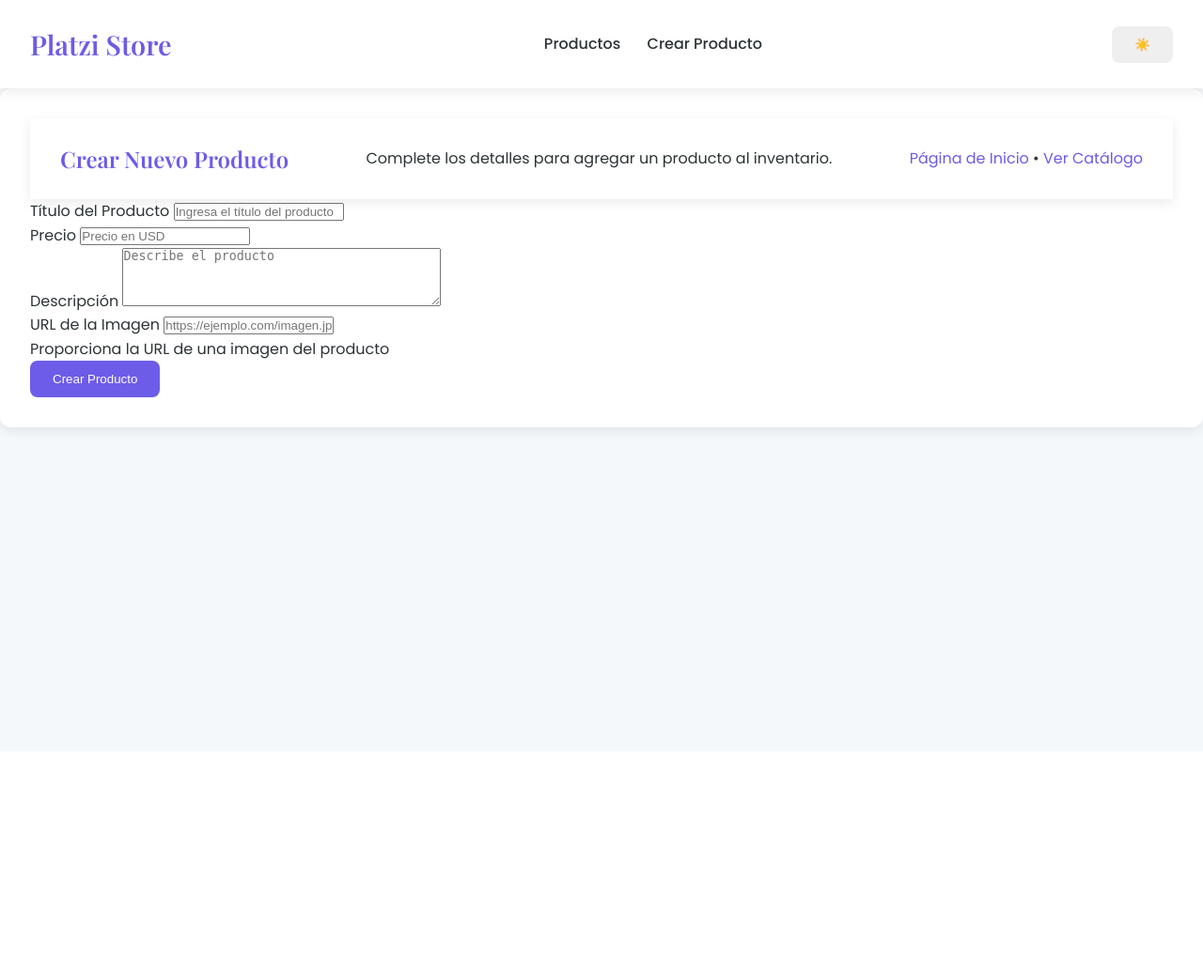
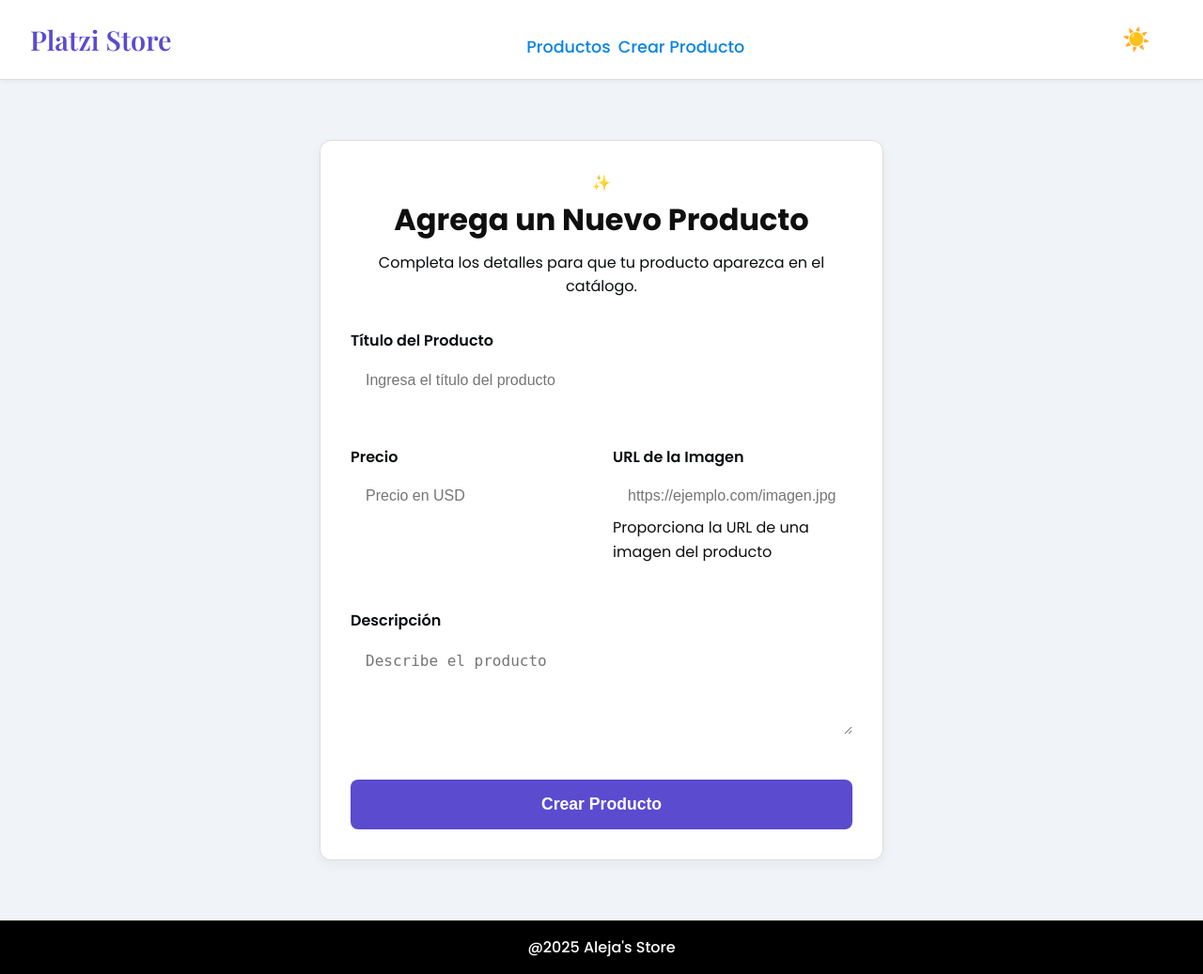
Before and after one commit to aleja898/API_Platzi_1, a Django app: page /products/create/ in a window 1280 px wide. Shown: the whole page at 94% size. Before the commit the page ends 465 px from the top, so only its background shows below. Run offline with Django 5.2, Linux system fonts and the light colour scheme.

Commit message:
Creamos carpetas de estilos

```diff
--- a/Platzi_Store_APP/Products/Templates/base.html
+++ b/Platzi_Store_APP/Products/Templates/base.html
@@ -9,6 +9,9 @@
     <link href="https://fonts.googleapis.com/css2?family=Poppins:wght@300;400;500;600;700&family=Playfair+Display:wght@400;500;600&display=swap" rel="stylesheet">
     {% load static %}
     <link rel="stylesheet" href="{% static 'css/styles.css' %}">
+    <link rel="stylesheet" href="{% static 'css/forms.css' %}">
+    <link rel="stylesheet" href="{% static 'css/products.css' %}">
+    <link rel="stylesheet" href="{% static 'css/home.css' %}">
 </head>
 <body class="light-mode">
     <header class="header">
@@ -24,6 +27,9 @@
         {% block content %}{% endblock %}
     </main>
 
+    <div class="footer" background-color: black, color: white>
+        <p> @2025 Aleja's Store </p>
+    </div>
     <div class="toast-container">
         {% if messages %}
             {% for message in messages %}
--- a/Platzi_Store_APP/Products/Templates/create_product.html
+++ b/Platzi_Store_APP/Products/Templates/create_product.html
@@ -9,13 +9,9 @@
 <div class="form-page">
     <div class="card form-card">
         <div class="header">
-            <h2>Crear Nuevo Producto</h2>
-            <p>Complete los detalles para agregar un producto al inventario.</p>
-            <div class="nav-links">
-                <a href="{% url 'home' %}" class="btn-link">Página de Inicio</a>
-                <span>•</span>
-                <a href="{% url 'consult_products' %}" class="btn-link">Ver Catálogo</a>
-            </div>
+            <div class="header-icon">✨</div>
+            <h2>Agrega un Nuevo Producto</h2>
+            <p>Completa los detalles para que tu producto aparezca en el catálogo.</p>
         </div>
 
         {% if messages %}
@@ -33,7 +29,7 @@
             <div class="message-container error">
                 <span>❌</span>
                 <div>
-                    <strong>Por favor, corrija los siguientes errores:</strong>
+                    <strong>Por favor, revisa los errores en el formulario:</strong>
                     <ul>
                         {% for field, errors in form.errors.items %}
                             {% for error in errors %}
@@ -47,13 +43,29 @@
 
         <form method="post" novalidate>
             {% csrf_token %}
-            {% for field in form %}
-                <div class="form-group">
-                    <label for="{{ field.id_for_label }}">{{ field.label }}</label>
-                    {{ field }}
-                    {% if field.help_text %}<div class="help-text">{{ field.help_text }}</div>{% endif %}
+
+            <div class="form-grid">
+                <div class="form-group grid-full">
+                    <label for="{{ form.title.id_for_label }}">{{ form.title.label }}</label>
+                    {{ form.title }}
                 </div>
-            {% endfor %}
+
+                <div class="form-group grid-half">
+                    <label for="{{ form.price.id_for_label }}">{{ form.price.label }}</label>
+                    {{ form.price }}
+                </div>
+
+                <div class="form-group grid-half">
+                    <label for="{{ form.images.id_for_label }}">{{ form.images.label }}</label>
+                    {{ form.images }}
+                    <div class="help-text">{{ form.images.help_text }}</div>
+                </div>
+
+                <div class="form-group grid-full">
+                    <label for="{{ form.description.id_for_label }}">{{ form.description.label }}</label>
+                    {{ form.description }}
+                </div>
+            </div>
 
             <button type="submit" class="btn btn-primary form-button">
                 Crear Producto
--- a/Platzi_Store_APP/Products/static/css/forms.css
+++ b/Platzi_Store_APP/Products/static/css/forms.css
@@ -140,3 +140,18 @@
 .confirm-delete-btn, .cancel-delete-btn {
     width: 100%;
 }
+.form-grid {
+    display: grid;
+    grid-template-columns: 1fr;
+    gap: 1.5rem;
+}
+
+@media (min-width: 768px) {
+    .form-grid {
+        grid-template-columns: repeat(2, 1fr);
+    }
+
+    .grid-full {
+        grid-column: 1 / -1;
+    }
+}
--- a/Platzi_Store_APP/Products/static/css/home.css
+++ b/Platzi_Store_APP/Products/static/css/home.css
@@ -48,3 +48,11 @@
         transform: scale(1);
     }
 }
+.footer {
+    background-color: black;
+    color: white;
+    padding: 1rem;
+    text-align: center;
+    margin-top: 2rem;
+    font-weight: 500;
+}
--- a/Platzi_Store_APP/Products/static/css/styles.css
+++ b/Platzi_Store_APP/Products/static/css/styles.css
@@ -1,90 +1,120 @@
-/* Paleta de colores: Modernos y Vivos */
 :root {
-    --color-primary: #6c5ce7; /* Morado/Púrpura */
-    --color-secondary: #00cec9; /* Turquesa */
-    --color-accent: #ff7675; /* Rojo Coral */
-    --color-text-dark: #2d3436; /* Gris Oscuro para texto */
-    --color-text-light: #dfe6e9; /* Gris Claro para texto en modo oscuro */
-    --color-bg-light: #f5f8fa; /* Fondo muy claro */
-    --color-bg-dark: #1f2a3a; /* Fondo oscuro */
-    --color-card-bg-light: #ffffff;
-    --color-card-bg-dark: #2c3e50;
-    --color-border-light: #c9d0d6;
-    --color-border-dark: #4a5d6e;
-    --box-shadow: 0 4px 12px rgba(0, 0, 0, 0.08);
+    /* Paleta de colores: Azul y Morado */
+    --color-primary: #5a4bcf; /* Un morado profundo */
+    --color-secondary: #0984e3; /* Un azul vibrante */
+    --color-accent: #ff7675; /* Rojo para acentos (errores, etc.) */
+    --color-bg: #f0f4f8; /* Fondo claro y suave */
+    --color-bg-dark: #1e2a3a; /* Fondo oscuro para el modo oscuro */
+    --color-card-bg: #ffffff; /* Fondo de tarjetas claro */
+    --color-card-bg-dark: #2c3e50; /* Fondo de tarjetas oscuro */
+    --color-text: #0f0f0f; /* Color de texto principal */
+    --color-text-dark: #0a0d0f; /* Color de texto en modo oscuro */
+    --color-border: #dcdcdc; /* Color de borde para elementos */
 }
 
-/* Modo oscuro */
-body.dark-mode {
-    --color-text-dark: #dfe6e9;
-    --color-text-light: #2d3436;
-    --color-bg-light: #1f2a3a;
-    --color-bg-dark: #f5f8fa;
-    --color-card-bg-light: #2c3e50;
-    --color-card-bg-dark: #ffffff;
-    --color-border-light: #4a5d6e;
-    --color-border-dark: #c9d0d6;
+.dark-mode {
+    --color-bg: var(--color-bg-dark);
+    --color-card-bg: var(--color-card-bg-dark);
+    --color-text: var(--color-text-dark);
+    --color-border: #444;
 }
 
-/* Estilos generales */
+/* Reset y estilos base */
 * {
-    box-sizing: border-box;
     margin: 0;
     padding: 0;
+    box-sizing: border-box;
 }
 
 body {
     font-family: 'Poppins', sans-serif;
-    background-color: var(--color-bg-light);
-    color: var(--color-text-dark);
+    background-color: var(--color-bg);
+    color: var(--color-text);
     line-height: 1.6;
     transition: background-color 0.3s ease, color 0.3s ease;
-}
-
-h1, h2, h3, h4, h5, h6 {
-    font-family: 'Playfair Display', serif;
-    font-weight: 600;
-    color: var(--color-primary);
+    min-height: 100vh;
+    display: flex;
+    flex-direction: column;
 }
 
 a {
     text-decoration: none;
-    color: var(--color-primary);
-    transition: color 0.3s ease;
+    color: var(--color-secondary);
+    transition: color 0.2s ease;
 }
 
 a:hover {
-    color: var(--color-secondary);
+    color: var(--color-primary);
 }
 
 .container {
     max-width: 1200px;
     margin: 0 auto;
     padding: 2rem;
+    width: 100%;
 }
 
 .card {
-    background-color: var(--color-card-bg-light);
+    background-color: var(--color-card-bg);
+    border: 1px solid var(--color-border);
     border-radius: 12px;
-    box-shadow: var(--box-shadow);
     padding: 2rem;
-    transition: transform 0.3s ease, box-shadow 0.3s ease, background-color 0.3s ease;
+    box-shadow: 0 4px 12px rgba(0, 0, 0, 0.05);
+    transition: background-color 0.3s ease, box-shadow 0.3s ease;
 }
 
-.card:hover {
-    transform: translateY(-5px);
-    box-shadow: 0 8px 20px rgba(0, 0, 0, 0.15);
+/* Header y Navegación */
+header {
+    background-color: var(--color-card-bg);
+    border-bottom: 1px solid var(--color-border);
+    padding: 1rem 2rem;
+    display: flex;
+    justify-content: space-between;
+    align-items: center;
+    box-shadow: 0 2px 4px rgba(0, 0, 0, 0.05);
+    transition: background-color 0.3s ease, border-color 0.3s ease;
+}
+
+header .logo {
+    font-family: 'Playfair Display', serif;
+    font-size: 1.8rem;
+    font-weight: 600;
+    color: var(--color-primary);
+}
+
+header nav {
+    display: flex;
+    gap: 1.5rem;
+}
+
+header nav .nav-link {
+    font-weight: 500;
+    font-size: 1.1rem;
+    position: relative;
+}
+
+header nav .nav-link::after {
+    content: '';
+    position: absolute;
+    left: 0;
+    bottom: -5px;
+    width: 0;
+    height: 2px;
+    background-color: var(--color-primary);
+    transition: width 0.3s ease;
+}
+
+header nav .nav-link:hover::after {
+    width: 100%;
 }
 
 .btn {
     padding: 0.75rem 1.5rem;
+    border-radius: 8px;
+    font-weight: 600;
+    cursor: pointer;
     border: none;
-    border-radius: 8px;
-    font-weight: 500;
-    cursor: pointer;
-    transition: transform 0.2s ease, background-color 0.3s ease;
-    text-align: center;
-    display: inline-block;
+    transition: background-color 0.2s ease, transform 0.2s ease;
 }
 
 .btn-primary {
@@ -92,81 +122,64 @@
     color: #fff;
 }
 
-.btn-secondary {
-    background-color: var(--color-secondary);
-    color: #fff;
+.btn-primary:hover {
+    background-color: #4a3cb2;
+    transform: translateY(-2px);
 }
 
-.btn-accent {
-    background-color: var(--color-accent);
-    color: #fff;
+.btn-secondary {
+    background-color: transparent;
+    color: var(--color-primary);
+    border: 2px solid var(--color-primary);
 }
 
-.btn:hover {
+.btn-secondary:hover {
+    background-color: var(--color-primary);
+    color: #fff;
     transform: translateY(-2px);
-    filter: brightness(1.1);
 }
 
-.header {
-    display: flex;
-    justify-content: space-between;
-    align-items: center;
-    padding: 1.5rem 2rem;
-    background-color: var(--color-card-bg-light);
-    box-shadow: var(--box-shadow);
-    position: sticky;
-    top: 0;
-    z-index: 100;
-    transition: background-color 0.3s ease;
+#dark-mode-toggle {
+    background: none;
+    font-size: 1.5rem;
+    border: none;
+    cursor: pointer;
 }
 
-.logo {
-    font-family: 'Playfair Display', serif;
-    font-size: 1.8rem;
-    font-weight: 700;
-    color: var(--color-primary);
-}
-
-.nav-links .nav-link {
-    margin-left: 1.5rem;
-    color: var(--color-text-dark);
-    font-weight: 500;
-}
-
-.nav-links .nav-link:hover {
-    color: var(--color-secondary);
-}
-
+/* Toasts (mensajes) */
 .toast-container {
     position: fixed;
-    top: 2rem;
+    bottom: 2rem;
     right: 2rem;
+    display: flex;
+    flex-direction: column;
+    gap: 1rem;
     z-index: 1000;
 }
 
 .toast {
-    background-color: var(--color-card-bg-light);
-    color: var(--color-text-dark);
+    padding: 1rem 1.5rem;
     border-radius: 8px;
-    box-shadow: 0 4px 10px rgba(0, 0, 0, 0.1);
-    padding: 1rem 1.5rem;
-    margin-bottom: 1rem;
+    font-weight: 500;
+    box-shadow: 0 4px 12px rgba(0, 0, 0, 0.1);
     display: flex;
     align-items: center;
-    gap: 1rem;
-    transition: all 0.3s ease;
-    animation: fadein 0.5s ease;
+    gap: 0.75rem;
+    min-width: 250px;
 }
 
 .toast.success {
-    border-left: 5px solid #2ecc71; /* Verde */
+    background-color: #e8f5e9;
+    color: #2e7d32;
+    border-left: 5px solid #43a047;
 }
 
 .toast.error {
-    border-left: 5px solid #ff7675; /* Rojo */
+    background-color: #ffebee;
+    color: #d32f2f;
+    border-left: 5px solid #c62828;
 }
 
-@keyframes fadein {
-    from { opacity: 0; transform: translateY(-20px); }
-    to   { opacity: 1; transform: translateY(0); }
+.toast span {
+    font-size: 1.5rem;
 }
```
